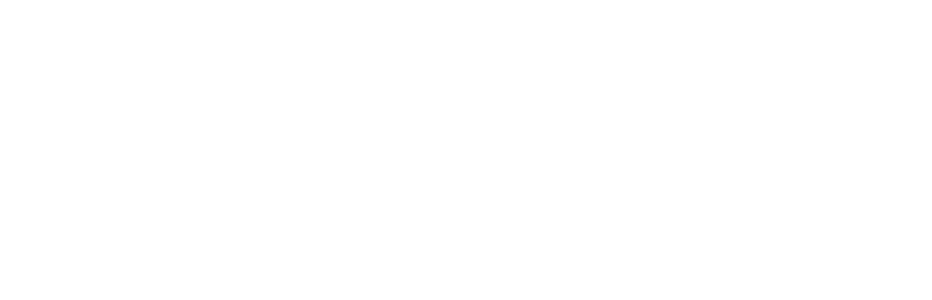
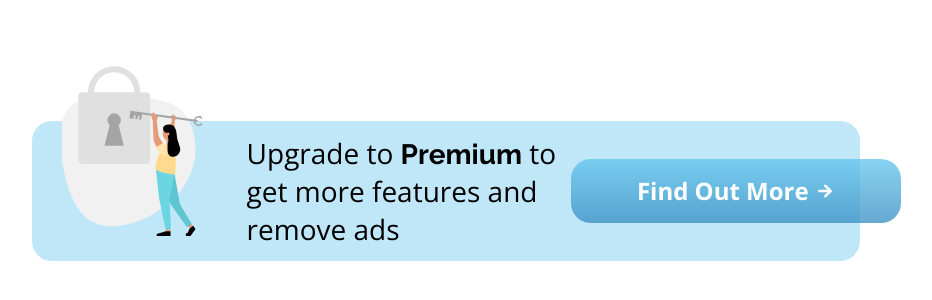
Before and after one commit to shreyanshrana/myherupa-web, a React (Create React App) app: page / in a window 1280 px wide. Shown: the part 184-484 px from the top of the page, without its empty margins (175-1107 px from the left). Built offline with nearby package versions, Linux system fonts and the light colour scheme.

Commit message:
UpgradeWideDashboard Component Added

```diff
--- a/public/index.html
+++ b/public/index.html
@@ -5,6 +5,8 @@
     <link rel="icon" href="%PUBLIC_URL%/favicon.ico" />
     <meta name="viewport" content="width=device-width, initial-scale=1" />
     <meta name="theme-color" content="#000000" />
+    <script src="https://unpkg.com/ionicons@4.5.10-0/dist/ionicons.js"></script>
+
     <meta
       name="description"
       content="Web site created using create-react-app"
--- a/src/App.js
+++ b/src/App.js
@@ -1,11 +1,11 @@
-import React from 'react';
-import logo from './logo.svg';
-import './App.css';
+import React from "react";
+import UpgradeWideDashboard from "./Components/UpgradeWideDashboard/UpgradeWideDashboard";
+import "./App.css";
 
 function App() {
   return (
     <div className="App">
-
+      <UpgradeWideDashboard left="50%" top="50%" />
     </div>
   );
 }
--- /dev/null
+++ b/src/Components/UpgradeWideDashboard/UpgradeWideDashboard.css
@@ -0,0 +1,76 @@
+.UpgradeWideDashboard {
+  position: absolute;
+  height: 190px;
+  width: 866px;
+  /* left: 50%; */
+  /* top: 50%; */
+  transform: translate(-50%, -50%);
+}
+
+.UpgradeWideDashboard__Img {
+  overflow: visible;
+  background: url("img/unlock.svg");
+  background-size: cover;
+  background-position: center;
+  width: 140px;
+  height: 170px;
+  position: absolute;
+  left: 100px;
+  top: 30px;
+  transform: translate(-50%, -50%);
+  z-index: 10;
+}
+
+.UpgradeWideDashboard__Bg {
+  position: absolute;
+  width: 828px;
+  height: 140px;
+  background: rgba(96, 196, 237, 0.4);
+  border-radius: 20px;
+}
+
+.UpgradeWideDashboard__Text {
+  width: 316px;
+  height: 114px;
+  position: absolute;
+  left: 45%;
+  top: 50%;
+  font-size: 28px;
+  font-family: "Open Sans", sans-serif;
+  transform: translate(-50%, -50%);
+}
+
+.UpgradeWideDashboard__Btn {
+  position: absolute;
+  width: 330px;
+  height: 64px;
+  left: 85%;
+  color: white;
+  font-weight: 900;
+  top: 50%;
+  transform: translate(-50%, -50%);
+  border: 0;
+  /* Primary Gradient */
+
+  background: linear-gradient(
+    180deg,
+    rgba(96, 196, 237, 0.75) 0%,
+    rgba(51, 140, 194, 0.75) 100%
+  );
+  border-radius: 20px;
+}
+
+.UpgradeWideDashboard__Btn--Text {
+  font-size: 24px;
+  font-family: "Open Sans", sans-serif;
+  display: inline-block;
+  vertical-align: middle;
+  line-height: 64px;
+}
+
+.UpgradeWideDashboard__Btn--Arrow {
+  line-height: 64px;
+  font-size: 20px;
+  margin-left: 6px;
+  vertical-align: middle;
+}
--- /dev/null
+++ b/src/Components/UpgradeWideDashboard/UpgradeWideDashboard.js
@@ -0,0 +1,29 @@
+import React from "react";
+import "./UpgradeWideDashboard.css";
+
+let UpgradeWideDashboard = props => {
+  let position_of_promo = {
+    left: props.left,
+    top: props.top
+  };
+  return (
+    <div className="UpgradeWideDashboard" style={position_of_promo}>
+      <div className="UpgradeWideDashboard__Img"></div>
+      <div className="UpgradeWideDashboard__Bg">
+        <p className="UpgradeWideDashboard__Text">
+          Upgrade to <span className="bold">Premium</span> to get more features
+          and remove ads
+        </p>
+        <button className="UpgradeWideDashboard__Btn">
+          <p className="UpgradeWideDashboard__Btn--Text">Find Out More </p>
+          <ion-icon
+            name="arrow-round-forward"
+            class="UpgradeWideDashboard__Btn--Arrow"
+          ></ion-icon>
+        </button>
+      </div>
+    </div>
+  );
+};
+
+export default UpgradeWideDashboard;
```
Also changed, not shown: src/Components/UpgradeWideDashboard/img/unlock.svg (added).
